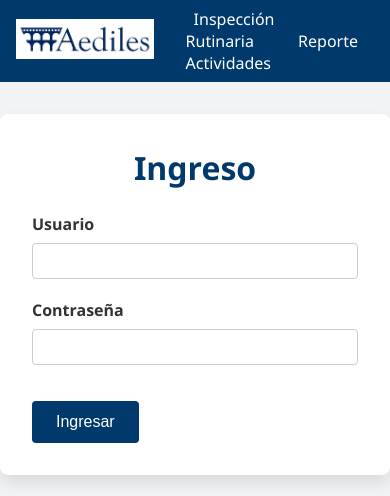
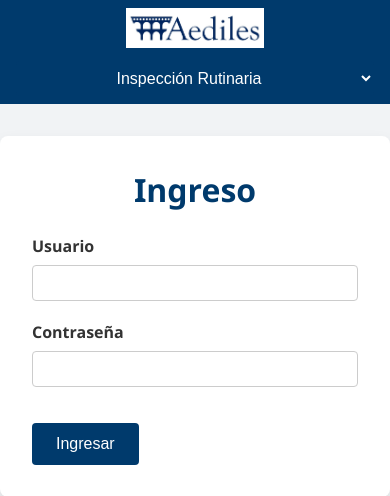
Before and after one commit to Sinon21-byte/sistema-reportes, a Django app: template core/templates/core/login.html in a window 390 px wide. Shown: the top 496 px of the page. Run offline with Django 4.2, Linux system fonts and the light colour scheme; the template is opened without the code that fills it, so the values that code supplies are empty.

Commit message:
Improve dropdown styling on mobile

```diff
--- a/core/static/css/style.css
+++ b/core/static/css/style.css
@@ -46,6 +46,24 @@ body {
 .main-nav a:hover,
 .main-nav a.active {
   background: var(--color-secondary);
+}
+.nav-select {
+  display: none;
+  margin-left: 1rem;
+  padding: 0.5rem 0.75rem;
+  border-radius: 0.25rem;
+  font-size: 1rem;
+  border: none;
+  background: var(--color-primary);
+  color: #fff;
+  text-align: center;
+}
+.nav-select option {
+  color: var(--color-text);
+}
+.nav-select:focus {
+  outline: none;
+  box-shadow: 0 0 0 3px rgba(0,72,130,0.2);
 }
 .user-info {
   color: #fff;
@@ -139,3 +157,18 @@ hr {
   text-align: center;
   margin-bottom: 1rem;
 }
+
+@media (max-width: 600px) {
+  .main-nav {
+    display: none;
+  }
+  .nav-select {
+    display: block;
+    width: 100%;
+    margin: 0.5rem 0 0;
+  }
+  .header-container {
+    flex-wrap: wrap;
+    justify-content: center;
+  }
+}
--- a/core/templates/base.html
+++ b/core/templates/base.html
@@ -13,10 +13,14 @@
       <a href="#" class="logo">
         <img src="{% static 'images/aediles_logo.png' %}" alt="Aediles" height="40">
       </a>
-      <nav class="main-nav">
-        <a href="{% url 'formulario' %}" class="{% if active_tab == 'formulario' %}active{% endif %}">Inspección Rutinaria</a>
-        <a href="{% url 'actividades' %}" class="{% if active_tab == 'actividades' %}active{% endif %}">Reporte Actividades</a>
-      </nav>
+        <nav class="main-nav">
+          <a href="{% url 'formulario' %}" class="{% if active_tab == 'formulario' %}active{% endif %}">Inspección Rutinaria</a>
+          <a href="{% url 'actividades' %}" class="{% if active_tab == 'actividades' %}active{% endif %}">Reporte Actividades</a>
+        </nav>
+        <select id="nav-select" class="nav-select">
+          <option value="{% url 'formulario' %}" {% if active_tab == 'formulario' %}selected{% endif %}>Inspección Rutinaria</option>
+          <option value="{% url 'actividades' %}" {% if active_tab == 'actividades' %}selected{% endif %}>Reporte Actividades</option>
+        </select>
       {% if nombre %}
       <div class="user-info">
         Bienvenido(a), {{ nombre }}
@@ -28,5 +32,15 @@
   <div class="container">
     {% block content %}{% endblock %}
   </div>
+  <script>
+    document.addEventListener('DOMContentLoaded', function() {
+      var navSelect = document.getElementById('nav-select');
+      if (navSelect) {
+        navSelect.addEventListener('change', function() {
+          window.location.href = this.value;
+        });
+      }
+    });
+  </script>
 </body>
 </html>
```
